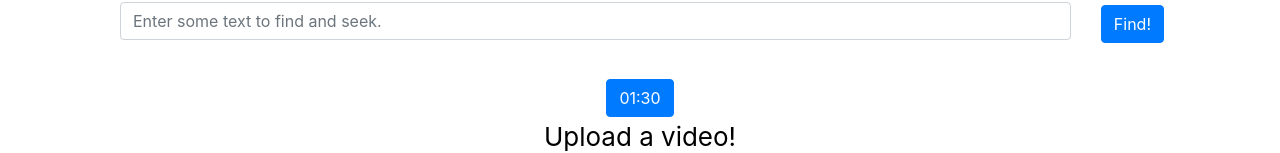
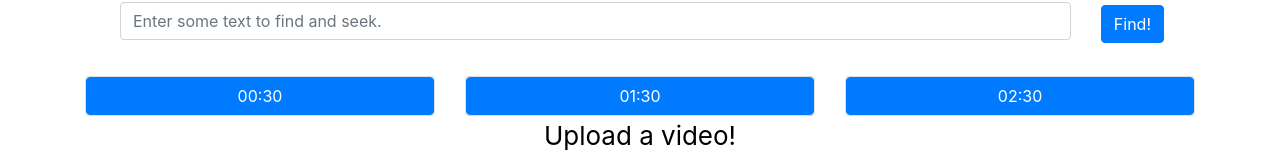
Before and after one commit to amad-person/CTRL-F, a React (Create React App) app in the folder ctrl-f-client/: page /process in a window 1280 px wide. Shown: the part 656-809 px from the top of the page. Built offline with nearby package versions, Linux system fonts and the light colour scheme.

Commit message:
Render buttons better

```diff
--- a/ctrl-f-client/src/containers/VideoPlayer/VideoPlayer.js
+++ b/ctrl-f-client/src/containers/VideoPlayer/VideoPlayer.js
@@ -1,5 +1,5 @@
 import React, { Component } from 'react';
-import { Container, Row, Col, Button } from 'reactstrap';
+import { Container, Row, Col, Button, CardDeck, Card } from 'reactstrap';
 import QueryForm from "../QueryForm/QueryForm";
 
 class VideoPlayer extends Component {
@@ -8,8 +8,6 @@ class VideoPlayer extends Component {
     }
 
     render() {
-        const time = 90;
-
         const paddingStyle = {
             padding: '20px'
         };
@@ -30,11 +28,17 @@ class VideoPlayer extends Component {
                     </Col>
                 </Row>
 
-                <Row>
-                    <Col>
-                        <Button color="primary" onClick={() => this.seek(time)}>01:30</Button>
-                    </Col>
-                </Row>
+                <CardDeck>
+                    <Card>
+                        <Button color="primary" onClick={() => this.seek(30)}>00:30</Button>
+                    </Card>
+                    <Card>
+                        <Button color="primary" onClick={() => this.seek(90)}>01:30</Button>
+                    </Card>
+                    <Card>
+                        <Button color="primary" onClick={() => this.seek(150)}>02:30</Button>
+                    </Card>
+                </CardDeck>
             </Container>
         )
     }
```
